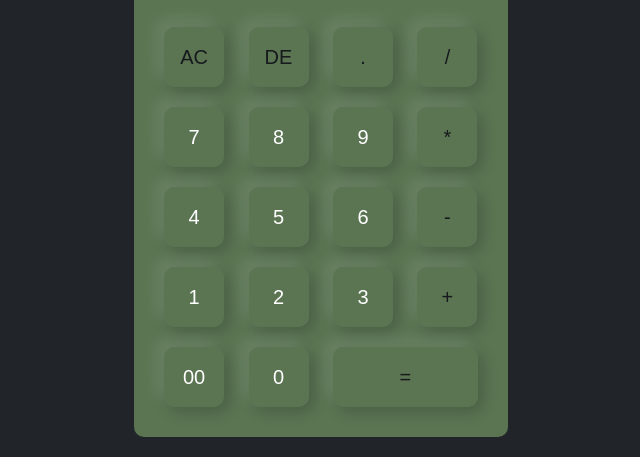
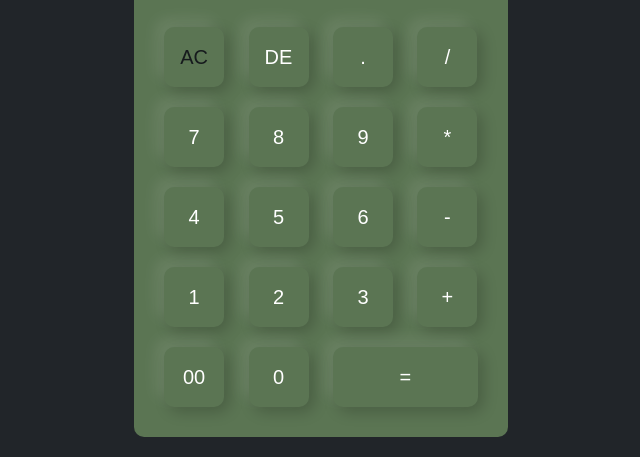
Before and after one commit to Pavankumar5522/30-days-30-projects, a plain HTML site: page day-01 (Simple calculator)/index.html in a window 1280 px wide. Shown: the part 243-700 px from the top of the page, 319-959 px from the left. Drawn offline with Linux system fonts and the light colour scheme.

Commit message:
Update index.html

```diff
--- a/day-01 (Simple calculator)/index.html
+++ b/day-01 (Simple calculator)/index.html
@@ -5,6 +5,7 @@
     <meta name="viewport" content="width=device-width, initial-scale=1.0">
     <title>Simple Calculator</title>
     <link href="style.css" rel="stylesheet">
+    <link href="cal.png" rel="icon">
 </head>
 <body>
     <div class="container">
@@ -15,32 +16,32 @@
                 </div>
                 <div>
                     <input type="button" value="AC" onclick="display.value = '' " class="operator">
-                    <input type="button" value="DE" onclick="display.value = display.value.toString().slice(0,-1)" class="operator">
-                    <input type="button" value="." onclick="display.value += '.' " class="operator">
-                    <input type="button" value="/" onclick="display.value += '/' " class="operator">
+                    <input type="button" value="DE" onclick="display.value = display.value.toString().slice(0,-1)" >
+                    <input type="button" value="." onclick="display.value += '.' " >
+                    <input type="button" value="/" onclick="display.value += '/' " >
                 </div>
                 <div>
                     <input type="button" value="7" onclick="display.value += '7' ">
                     <input type="button" value="8" onclick="display.value += '8' ">
                     <input type="button" value="9" onclick="display.value += '9' ">
-                    <input type="button" value="*" onclick="display.value += '*' " class="operator">
+                    <input type="button" value="*" onclick="display.value += '*' ">
                 </div>
                 <div>
                     <input type="button" value="4" onclick="display.value += '4' ">
                     <input type="button" value="5" onclick="display.value += '5' ">
                     <input type="button" value="6" onclick="display.value += '6' ">
-                    <input type="button" value="-" onclick="display.value += '-' " class="operator">
+                    <input type="button" value="-" onclick="display.value += '-' ">
                 </div>
                 <div>
                     <input type="button" value="1" onclick="display.value += '1' ">
                     <input type="button" value="2" onclick="display.value += '2' ">
                     <input type="button" value="3" onclick="display.value += '3' ">
-                    <input type="button" value="+" onclick="display.value += '+' " class="operator">
+                    <input type="button" value="+" onclick="display.value += '+' ">
                 </div>
                 <div>
                     <input type="button" value="00" onclick="display.value += '00' ">
                     <input type="button" value="0" onclick="display.value += '0' ">
-                    <input type="button" value="=" class="equal operator" onclick="display.value = eval(display.value)">
+                    <input type="button" value="=" class="equal" onclick="display.value = eval(display.value)">
 
                 </div>
             </form>
```
